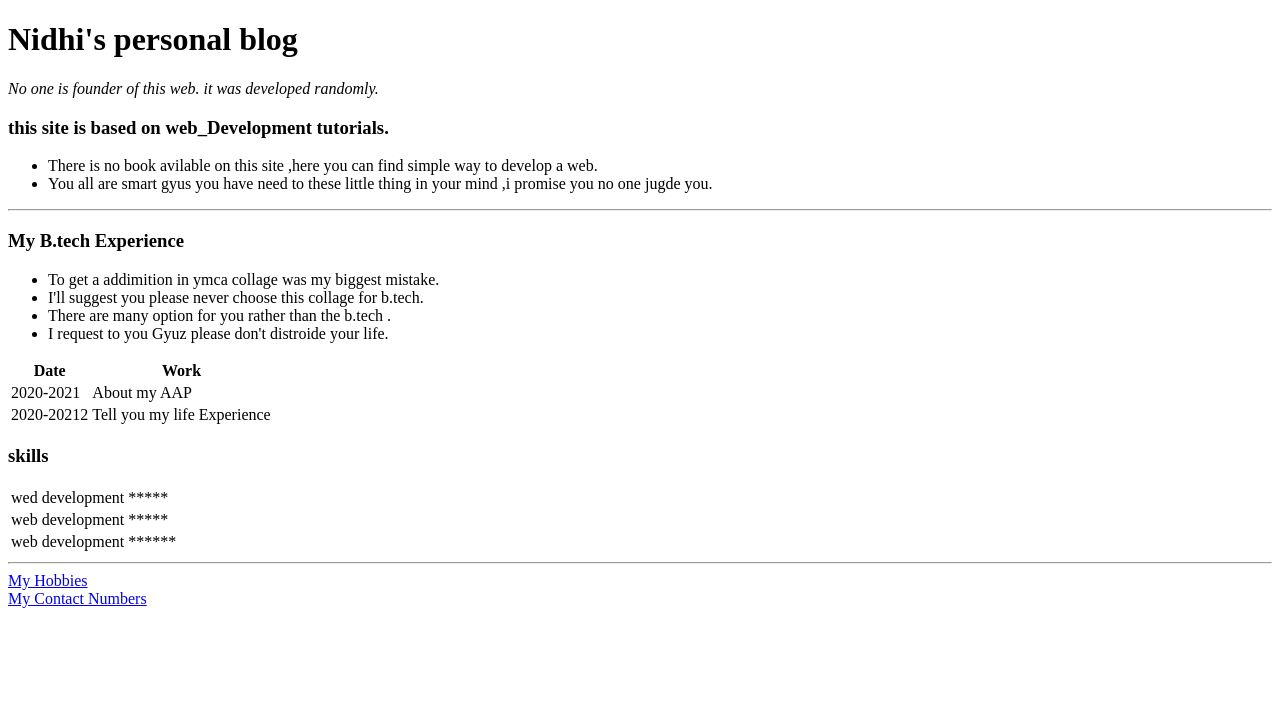
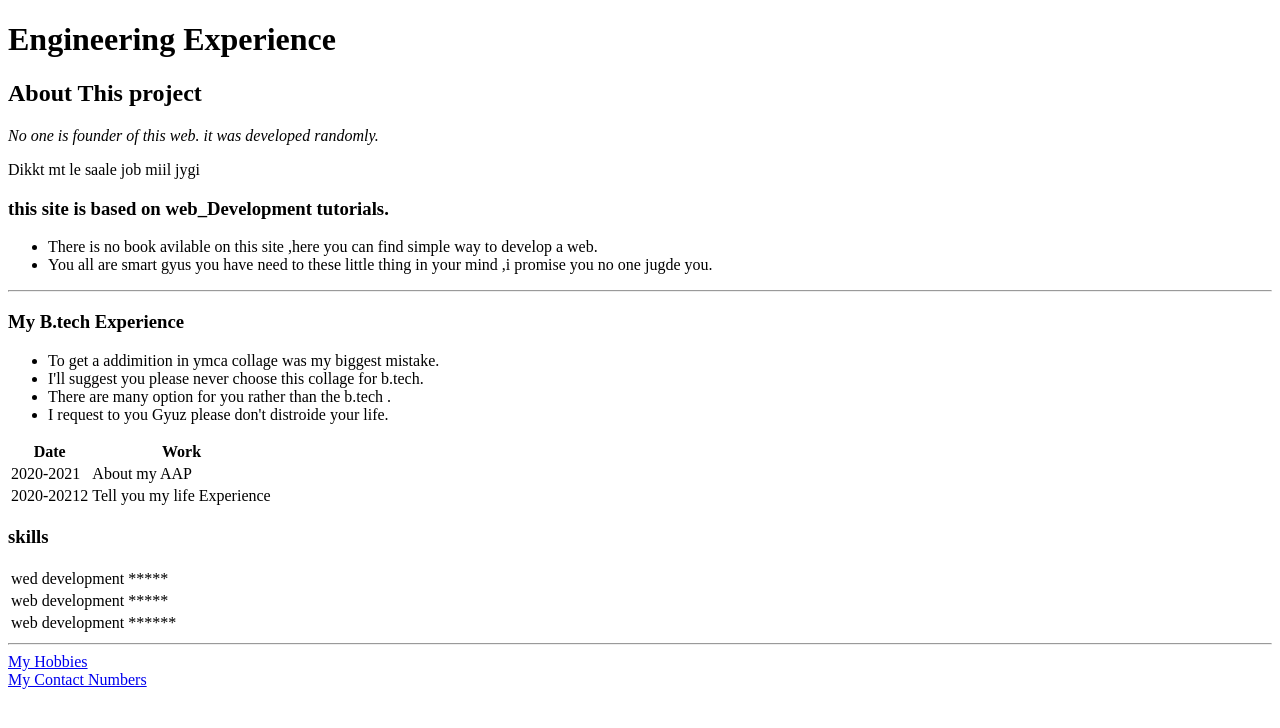
Before and after one commit to Sagar0028/web-project, a plain HTML site: page index.html in a window 1280 px wide. Drawn offline with Linux system fonts and the light colour scheme.

Commit message:
Update index.html

```diff
--- a/index.html
+++ b/index.html
@@ -2,12 +2,13 @@
 <html>
   <head>
 	<meta charset="utf-8">
-	<title>♥ personal blogs</title>
+	<title>frustrated Guy </title>
   </head>
   <body>
-    <h1>Nidhi's personal blog</h1>
+    <h1>Engineering Experience </h1>
+	  <h2> About This project</h2>
     <p><em>No one is founder of this web. it was developed randomly.</em></p>
-    <p></p>
+    <p> Dikkt mt le saale job miil jygi</p>
     <h3>this site is based on web_Development tutorials.</h3>
     <ul><!--Unorderd list-->
     	<li>There is no book avilable on this site ,here you can find simple way to develop a web.</li>
```
